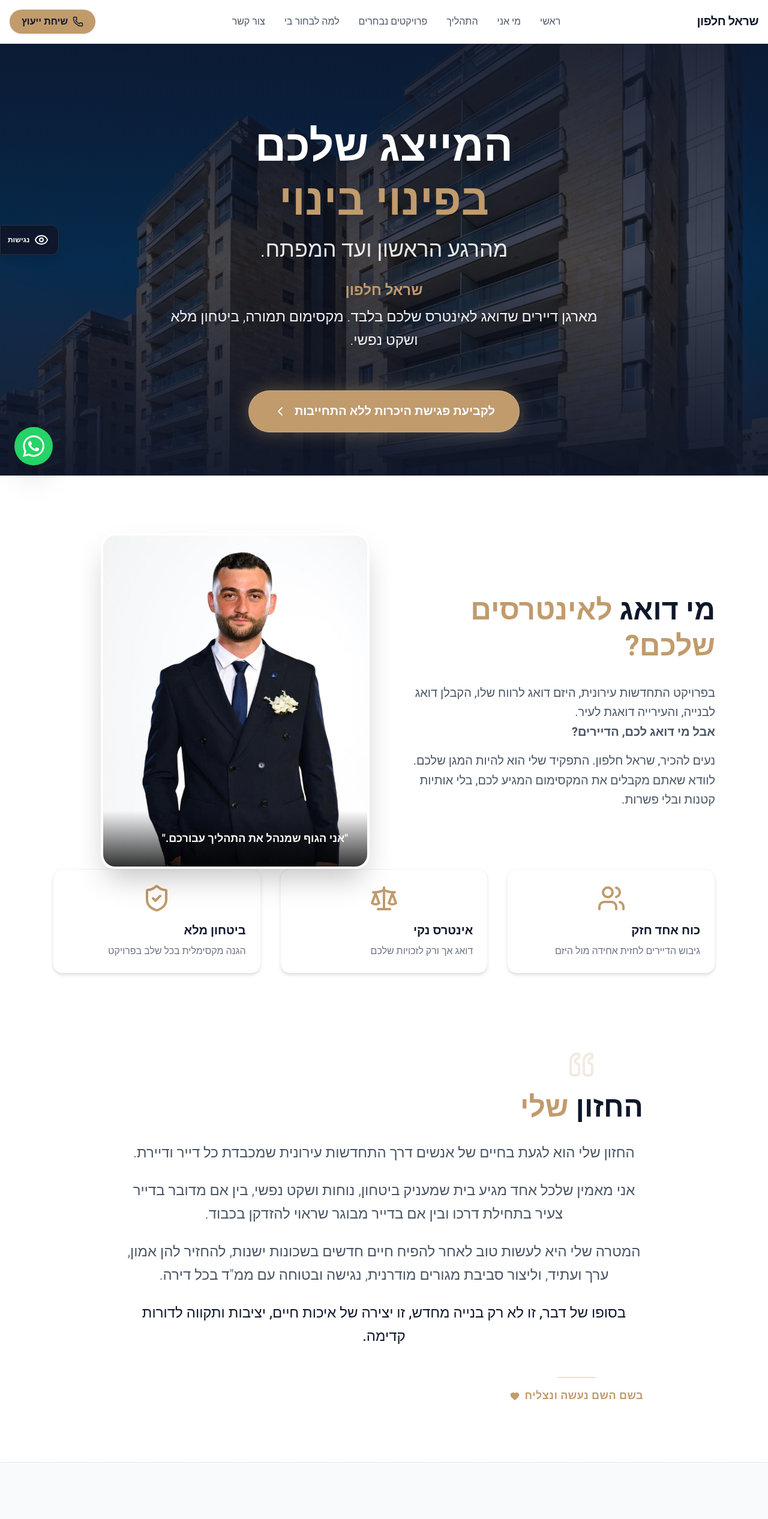
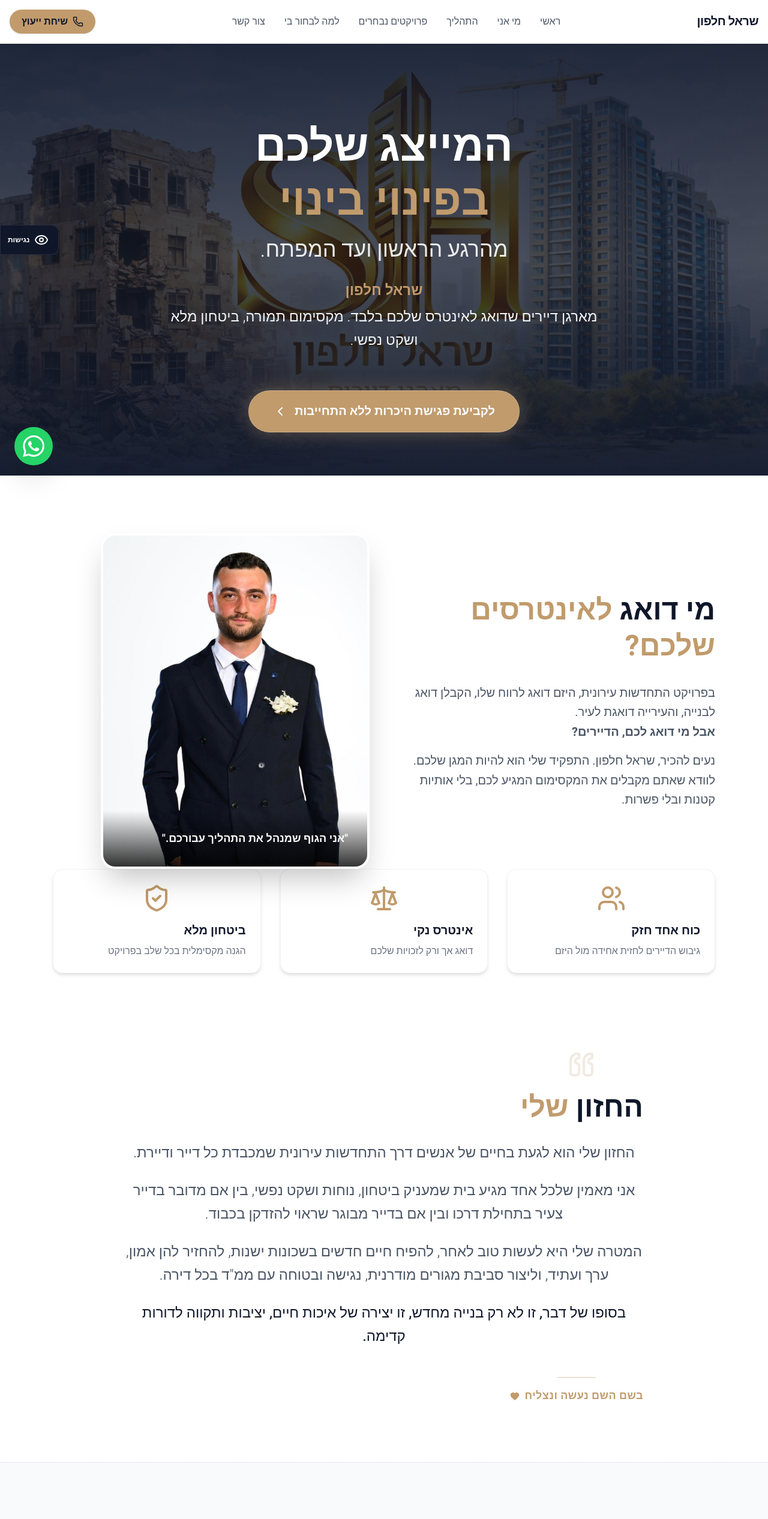
Before and after one commit to AmnonHalili/sarel, a React (Vite) app: page / in a window 1280 px wide. Shown: the top 2533 px of the page at 60% size. Built offline with nearby package versions, Linux system fonts and the light colour scheme.

Commit message:
Update hero image and refine project addresses
Replaced the hero section background with the Sarel logo image. Simplified project addresses in Projects.jsx for clarity. Fixed a punctuation issue in Vision.jsx for improved readability.

```diff
--- a/src/components/Hero.jsx
+++ b/src/components/Hero.jsx
@@ -2,6 +2,7 @@ import React from 'react';
 import { ChevronLeft } from 'lucide-react';
 import { motion } from 'framer-motion';
 import { FadeIn } from './Reveal';
+import sarelLogo from '../assets/projects/Sarel-logo.jpg';
 
 const Hero = () => {
     return (
@@ -10,8 +11,8 @@ const Hero = () => {
             {/* Background Image & Overlay */}
             <div className="absolute inset-0 z-0">
                 <img
-                    src="/hero-building.png"
-                    alt="התחדשות עירונית יוקרתית"
+                    src={sarelLogo}
+                    alt="לוגו Sarel - התחדשות עירונית"
                     className="w-full h-full object-cover"
                 />
                 {/* Darker Overlay for better text readability */}
--- a/src/components/Projects.jsx
+++ b/src/components/Projects.jsx
@@ -44,7 +44,7 @@ const projects = [
     },
     {
         id: 4,
-        address: "ביאליק 36–40",
+        address: "ביאליק",
         tenants: 84,
         role: "מארגן דיירים",
         status: "בחירת חברה יזמית",
@@ -54,7 +54,7 @@ const projects = [
     },
     {
         id: 5,
-        address: "חננאל 2",
+        address: "חננאל",
         tenants: 18,
         role: "מארגן דיירים",
         status: "בחירת חברה יזמית",
@@ -64,7 +64,7 @@ const projects = [
     },
     {
         id: 6,
-        address: "חידא 3–11 + ביאליק 16–22",
+        address: 'חיד"א',
         tenants: 180,
         role: "מארגן דיירים",
         status: "בחירת נציגות דיירים",
--- a/src/components/Vision.jsx
+++ b/src/components/Vision.jsx
@@ -28,7 +28,7 @@ const Vision = () => {
                                 אני מאמין שלכל אחד מגיע בית שמעניק ביטחון, נוחות ושקט נפשי, בין אם מדובר בדייר צעיר בתחילת דרכו ובין אם בדייר מבוגר שראוי להזדקן בכבוד.
                             </p>
                             <p>
-                                המטרה שלי היא לעשות טוב לאחר להפיח חיים חדשים בשכונות ישנות, להחזיר להן אמון, ערך ועתיד, וליצור סביבת מגורים מודרנית, נגישה ובטוחה עם ממ"ד בכל דירה.
+                                המטרה שלי היא לעשות טוב לאחר, להפיח חיים חדשים בשכונות ישנות, להחזיר להן אמון, ערך ועתיד, וליצור סביבת מגורים מודרנית, נגישה ובטוחה עם ממ"ד בכל דירה.
                             </p>
                             <p className="font-medium text-brand-text">
                                 בסופו של דבר, זו לא רק בנייה מחדש, זו יצירה של איכות חיים, יציבות ותקווה לדורות קדימה.
```
Also changed, not shown: src/assets/projects/Sarel-logo.jpg (added).
